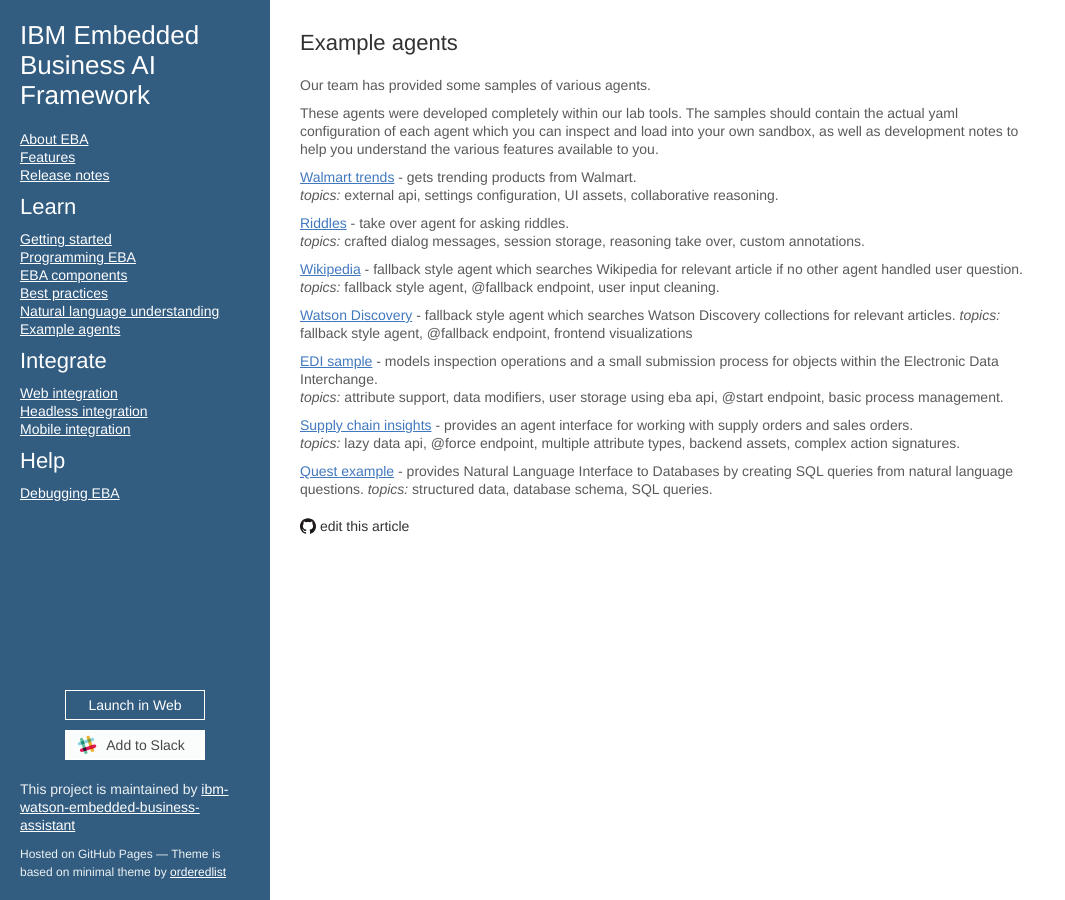
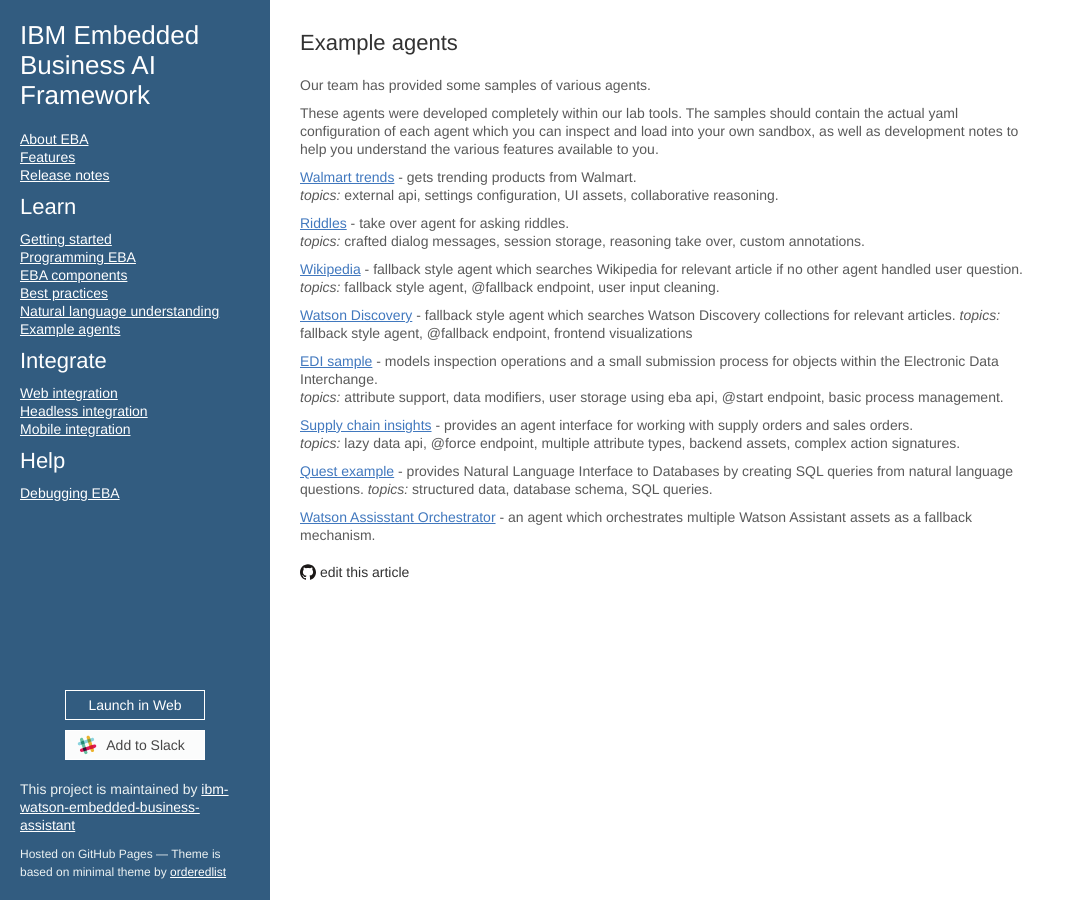
Before and after one commit to ibm-watson-embedded-business-assistant/eba-example-agents, a Jekyll site: the page built from docs/Samples.md, in a window 1280 px wide. Shown: the whole page, without its empty margins (0-1065 px from the left). Built offline with Jekyll 4.4.1, drawn with Linux system fonts in a browser that asks for light colours; our own code applies the rules of GitHub Pages for plain Markdown files.

Commit message:
Update Samples.md

```diff
--- a/docs/Samples.md
+++ b/docs/Samples.md
@@ -24,3 +24,5 @@
 
 [Quest example](../samples/Quest.md) - provides Natural Language Interface to Databases by creating SQL queries from natural language questions.
 *topics:* structured data, database schema, SQL queries.
+
+[Watson Assisstant Orchestrator](../samples/WatsonAssistantOrchestrator.md) - an agent which orchestrates multiple Watson Assistant assets as a fallback mechanism.
```
